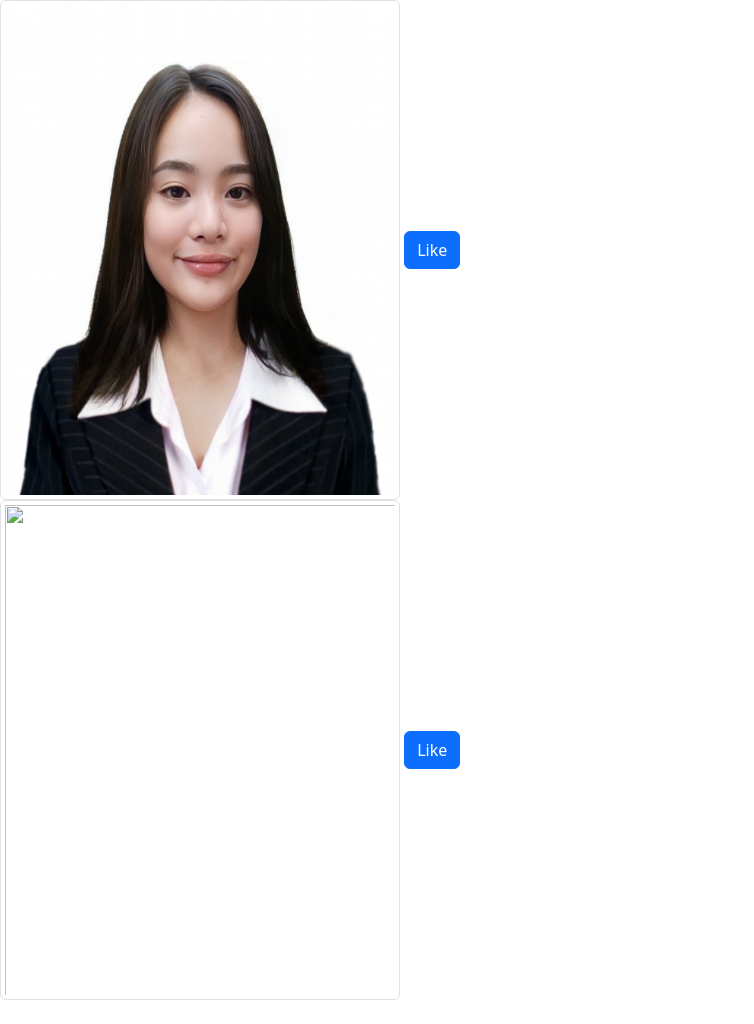
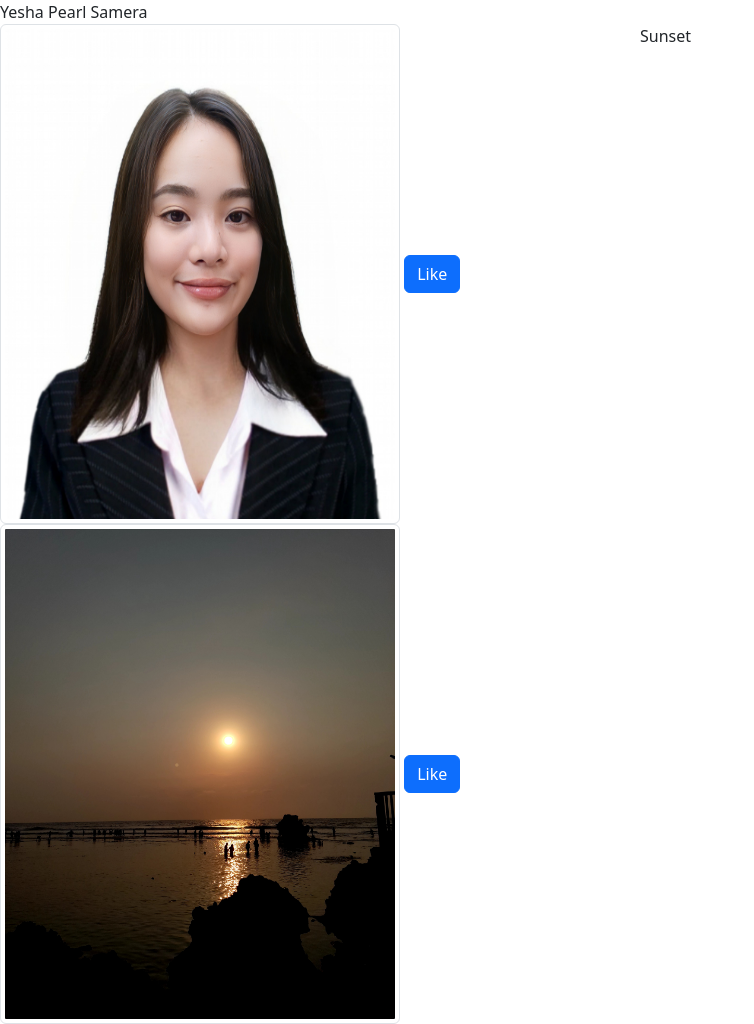
Before and after one commit to yeshapearlsamera/github.io, a plain HTML site: page index.html in a window 1280 px wide. Shown: the whole page, without its empty margins (0-754 px from the left). Before the commit the page ends 1000 px from the top, so only its background shows below. Drawn offline with nearby package versions, Linux system fonts and the light colour scheme.

Commit message:
Update index.html

```diff
--- a/index.html
+++ b/index.html
@@ -5,13 +5,16 @@
      <link href="https://cdn.jsdelivr.net/npm/bootstrap@5.3.3/dist/css/bootstrap.min.css" rel="stylesheet" integrity="sha384-QWTKZyjpPEjISv5WaRU9OFeRpok6YctnYmDr5pNlyT2bRjXh0JMhjY6hW+ALEwIH" crossorigin="anonymous">
      <script src="https://cdn.jsdelivr.net/npm/bootstrap@5.3.3/dist/js/bootstrap.bundle.min.js" integrity="sha384-YvpcrYf0tY3lHB60NNkmXc5s9fDVZLESaAA55NDzOxhy9GkcIdslK1eN7N6jIeHz" crossorigin="anonymous"></script>
     </head>
-  <body></body>
+  <body>Yesha Pearl Samera</body>
     <div class="counter">
       <div class="row">
       <div class="col-6">
              <img src="1.png" class="img-thumbnail"style="width:400px;height:500px;"/>
              <button class="btn btn-primary" type="button"> Like </button>
-             <img src="2.png" class="img-thumbnail"style="width:400px;height:500px;"/>
+           </div>
+         <body>Sunset</body>
+        <div class="col-6">
+             <img src="3.png" class="img-thumbnail"style="width:400px;height:500px;"/>
              <button class="btn btn-primary" type="button"> Like </button>
            </div>
          </div>
```
